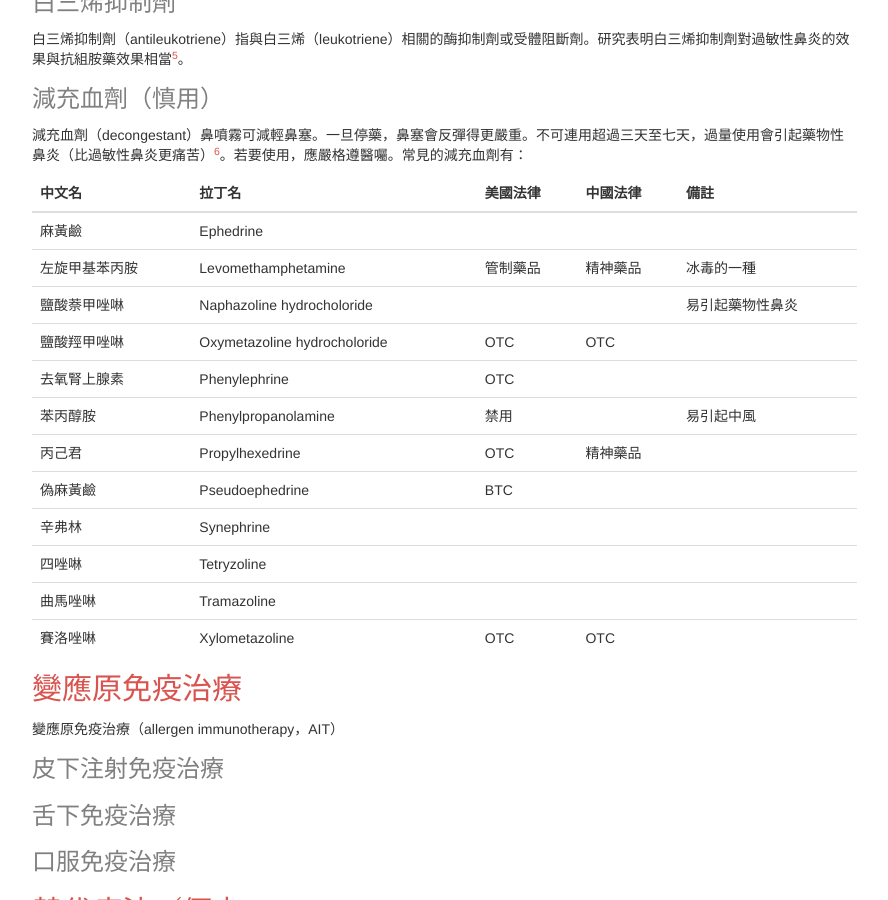
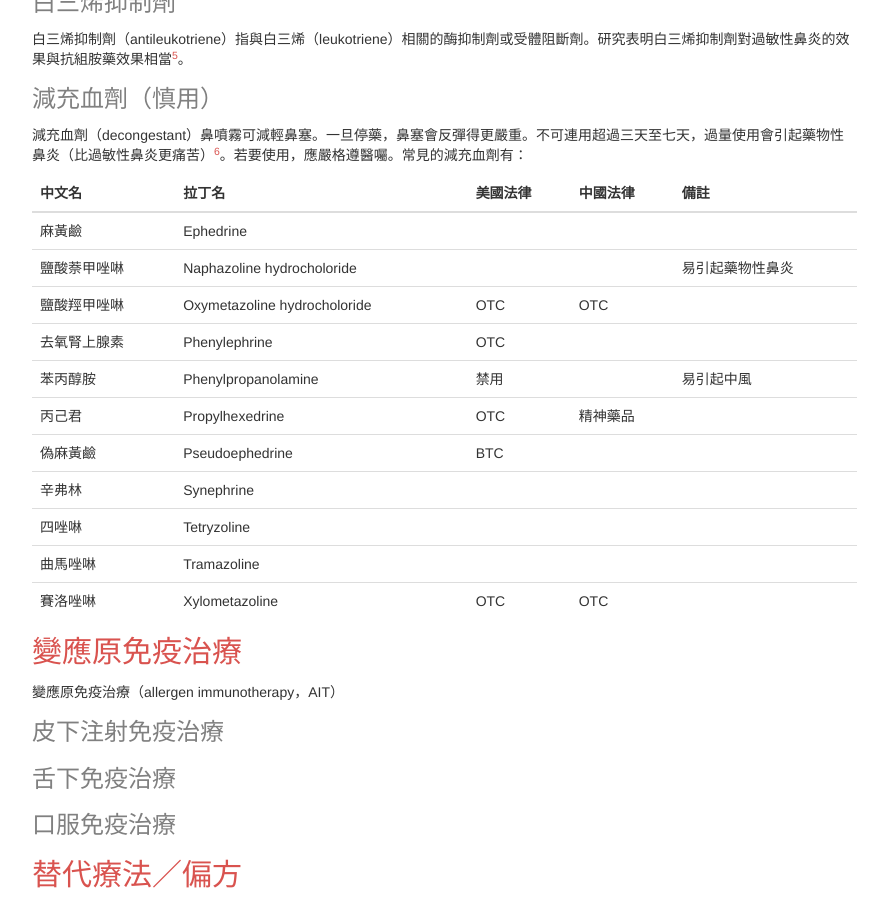
Before and after one commit to dancju/dancju.github.io, a Jekyll site: the page built from _posts/2016-11-05-allergic-rhinitis.md, in a window 1280 px wide and 900 px high, scrolled down 2946 px. Shown: the whole window, without its empty margins (338-1226 px from the left). Built offline with Jekyll 4.4.1, drawn with Linux system fonts in a browser that asks for light colours; nearby versions of some CDN libraries; a script that is not in the unit is left out.

Commit message:
remove Levomethamphetamine

```diff
--- a/_posts/2016-11-05-allergic-rhinitis.md
+++ b/_posts/2016-11-05-allergic-rhinitis.md
@@ -9,7 +9,6 @@ comments:
       picture: 'https://avatars.githubusercontent.com/u/16100433?v=3&s=73'
     content: '&#x8D5E;'
     date: 2016-12-02T14:41:19.508Z
-
 ---
 
 本文全面總結了當前醫學界認可的過敏性鼻炎治療方法。
@@ -213,7 +212,6 @@ comments:
 | 中文名         | 拉丁名                       | 美國法律 | 中國法律 | 備註             |
 | -------------- | ---------------------------- | -------- | -------- | ---------------- |
 | 麻黃鹼         | Ephedrine                    |
-| 左旋甲基苯丙胺 | Levomethamphetamine          | 管制藥品 | 精神藥品 | 冰毒的一種       |
 | 鹽酸萘甲唑啉   | Naphazoline hydrocholoride   |          |          | 易引起藥物性鼻炎 |
 | 鹽酸羥甲唑啉   | Oxymetazoline hydrocholoride | OTC      | OTC
 | 去氧腎上腺素   | Phenylephrine                | OTC      |
```
